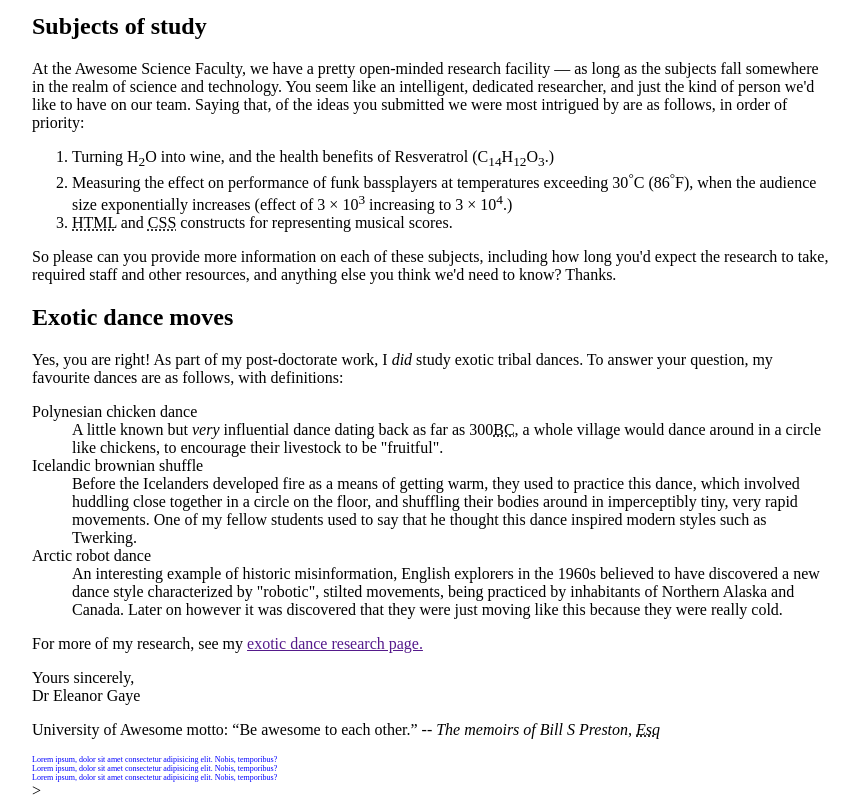
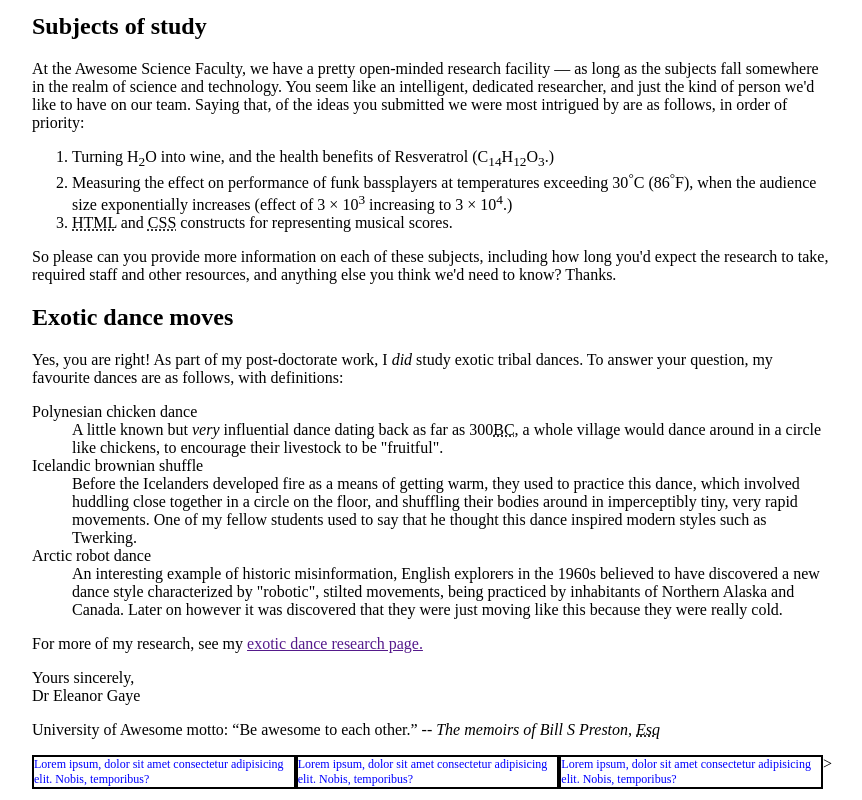
Before and after one commit to kate4ryabchuk/-GitHub, a plain HTML site: page index.html in a window 1280 px wide. Shown: the part 654-1454 px from the top of the page, without its empty margins (208-1070 px from the left). Drawn offline with Linux system fonts and the light colour scheme.

Commit message:
footer flex

```diff
--- a/style.css
+++ b/style.css
@@ -11,9 +11,12 @@ body {
     margin: 20px 0 20px 70%;
 }
 
+footer {
+    display: flex;
+}
+
 .info-footer {
-    display: flex;
-    flex-direction: row;
-    font-size: 8px;
+    font-size: 12px;
     color: blue;
+    border: 2px solid black;
 }
```
